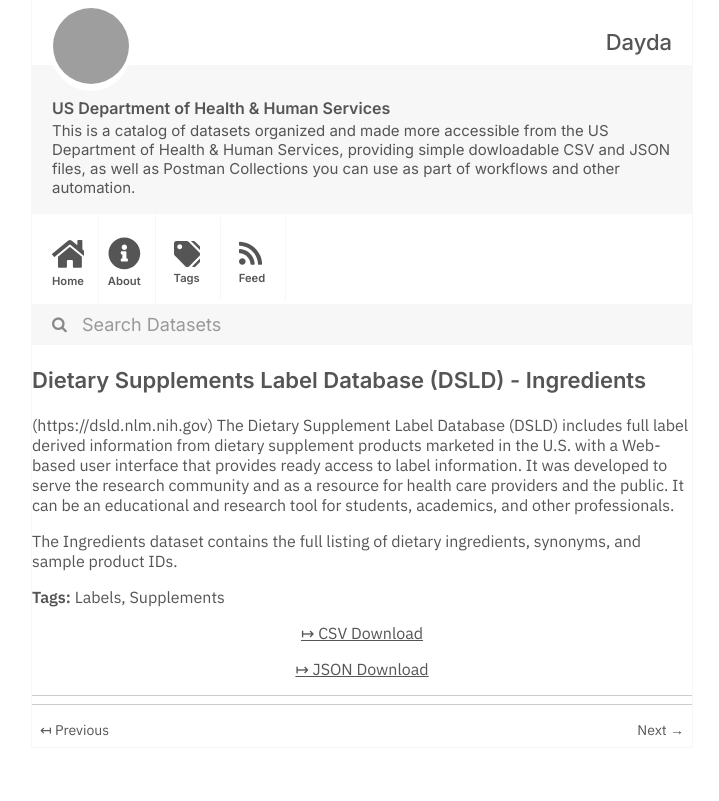
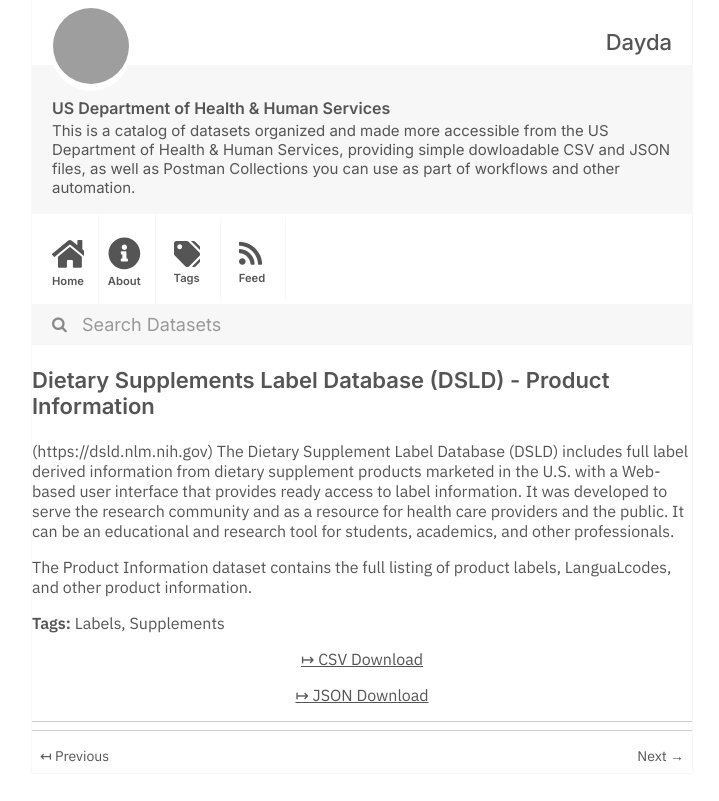
Before and after one commit to dayda-entities/us-department-of-health-and-human-services, a Jekyll site: the page built from _posts/2021-03-16-dietary-supplements-label-data.md, in a window 1280 px wide, cut to the strip 0-801 px from the top of the page. Shown: the whole strip, without its empty margins (278-997 px from the left). Built offline with Jekyll 4.4.1, drawn with Linux system fonts in a browser that asks for light colours; grey boxes are pictures that could not be loaded.

Commit message:
Publish Data

```diff
--- a/_posts/2021-03-16-dietary-supplements-label-data.md
+++ b/_posts/2021-03-16-dietary-supplements-label-data.md
@@ -1,7 +1,7 @@
 ---
-title: Dietary Supplements Label Database (DSLD) - Ingredients
-created: '2021-03-16T19:06:53.497706'
-modified: '2021-03-16T19:06:53.497713'
+title: Dietary Supplements Label Database (DSLD) - Product Information
+created: '2021-03-16T18:57:05.553182'
+modified: '2021-03-16T18:57:05.553190'
 state: active
 type: dataset
 tags:
@@ -9,12 +9,12 @@ tags:
   - Supplements
 groups: []
 csv_url: >-
-  https://datadiscovery.nlm.nih.gov/api/views/btg5-fr69/rows.csv?accessType=DOWNLOAD
+  https://datadiscovery.nlm.nih.gov/api/views/wp6t-qxsk/rows.csv?accessType=DOWNLOAD
 json_url: >-
-  https://datadiscovery.nlm.nih.gov/api/views/btg5-fr69/rows.json?accessType=DOWNLOAD
+  https://datadiscovery.nlm.nih.gov/api/views/wp6t-qxsk/rows.json?accessType=DOWNLOAD
 layout: post
 
 ---
 (https://dsld.nlm.nih.gov) The Dietary Supplement Label Database (DSLD) includes full label derived information from dietary supplement products marketed in the U.S. with a Web-based user interface that provides ready access to label information. It was developed to serve the research community and as a resource for health care providers and the public. It can be an educational and research tool for students, academics, and other professionals.
 
-The Ingredients dataset contains the full listing of dietary ingredients, synonyms, and sample product IDs.
+The Product Information dataset contains the full listing of product labels, LanguaLcodes, and other product information.
```
